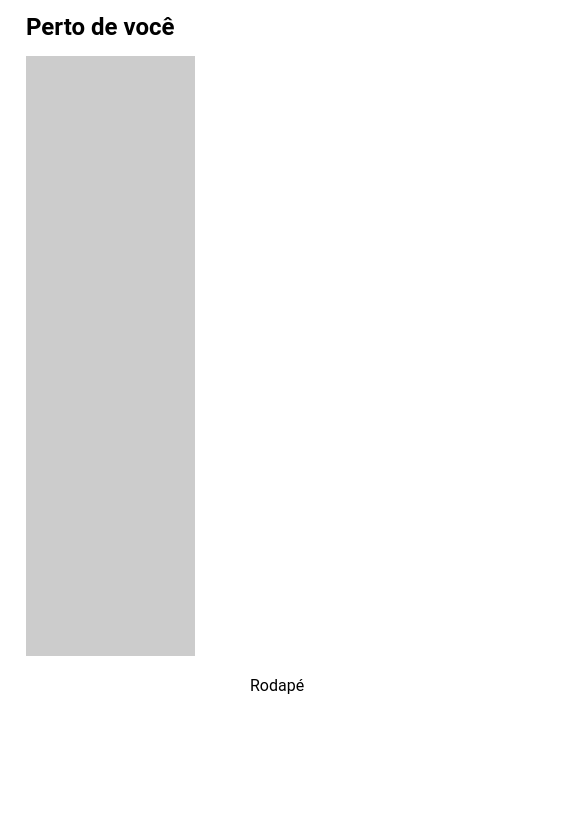
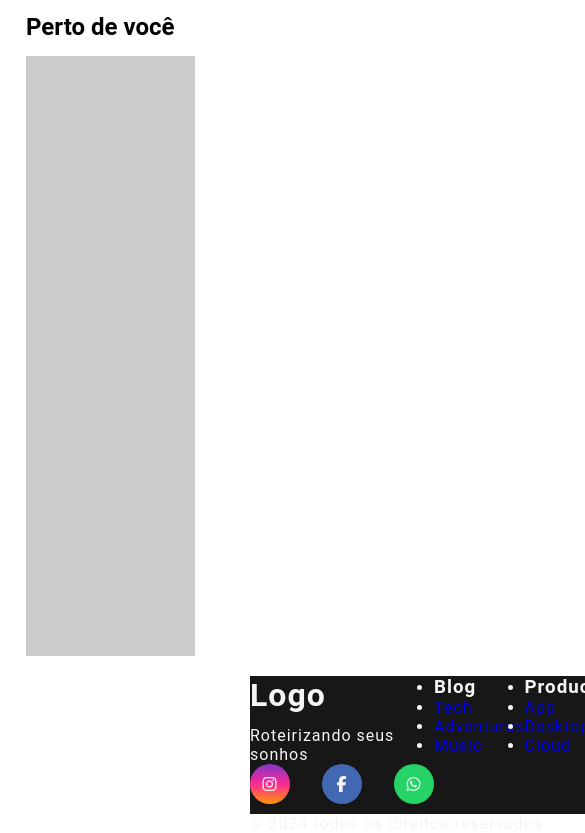
Before and after one commit to Daniiell99e/Projeto_integrador, a plain HTML site: page index.html in a window 390 px wide. Shown: the part 447-1280 px from the top of the page, 585 px wide, since content can reach past the window. Before the commit the page ends 1142 px from the top, so only its background shows below. Drawn offline with nearby package versions, Linux system fonts and the light colour scheme.

Commit message:
Início do código do footer
Primeiros passos no desenvolvimento do footer, criação do html feita, faltando estilizar e deixar responsivo

```diff
--- a/index.html
+++ b/index.html
@@ -190,11 +190,73 @@
             </section>
             </div>
         </main>
+        <script src="src/js/script.js"></script>
 
-        <script src="src/js/script.js"></script>
+        <link rel="stylesheet" href="https://cdnjs.cloudflare.com/ajax/libs/font-awesome/6.6.0/css/all.min.css" integrity="sha512-Kc323vGBEqzTmouAECnVceyQqyqdsSiqLQISBL29aUW4U/M7pSPA/gEUZQqv1cwx4OnYxTxve5UMg5GT6L4JJg==" crossorigin="anonymous" referrerpolicy="no-referrer" />
+
         <footer class="rodape">
-            Rodapé
-            <!--Teste de branch Marcos-->
+        <div id="footer_content">
+            <div id="footer_contacts">
+                <h1>Logo</h1>
+                <p>Roteirizando seus sonhos</p>
+                <div id="footer_social_media">
+                    <a href="#" class="footer-link" id="instagram">
+                        <i class="fa-brands fa-instagram"></i>
+                        </a>
+                    <a href="#" class="footer-link" id="facebook">
+                            <i class="fa-brands fa-facebook-f"></i>
+                        </a>
+                    <a href="#" class="footer-link" id="whatsapp">
+                            <i class="fa-brands fa-whatsapp"></i>
+                        </a>
+                </div>
+            </div>
+            <ul class="footer-list">
+                 <li>
+                    <h3>Blog</h3>
+                 </li>
+                 <li>
+                     <a href="#" class="footer-link">Tech</a>
+                 </li>
+                 <li>
+                    <a href="#" class="footer-link">Adventures</a>
+                </li>
+                <li>
+                    <a href="#" class="footer-link">Music</a>
+                </li>
+            </ul>
+            <ul class="footer-list">
+                <li>
+                   <h3>Products</h3>
+                </li>
+                <li>
+                    <a href="#" class="footer-link">App</a>
+                </li>
+                <li>
+                   <a href="#" class="footer-link">Desktop</a>
+               </li>
+               <li>
+                   <a href="#" class="footer-link">Cloud</a>
+               </li>
+           </ul>
+           <div id="footer_subscribe">
+            <h3>Subscribe</h3>
+            <p>
+                Se inscreva para receber as melhores notícias sobre viagens
+
+            </p>
+            <div id="input_group">
+                <input type="email" id="email">
+                <button>
+                    <i class="fa-regular fa-envelope"></i>
+                </button>
+            </div>
+           </div>
+        </div>
+        <div id="footer_copyright">
+            &#169
+            2024 todos os direitos reservados
+        </div>
         </footer>
 </body>
 </html>
--- a/src/css/styles.css
+++ b/src/css/styles.css
@@ -402,8 +402,59 @@ body{
     background-color: rgba(0, 0, 0, 0.2);
 }
 
+/* codigo Footer - inicio */
+:root{
+    --color-neutral-0: #0e0c0c;
+    --color-neutral-10: #171717;
+    --color-neutral-30: #a8a29e;
+    --color-neutral-40: #f5f5f5;
+
+    }
 .rodape{
     margin-left: 250px;
+    padding: 0;
+    box-sizing: border-box;
+    letter-spacing: 1px;
+}
+footer {
+    letter-spacing: 1px;
+    width: 100%;
+    color: var(--color-neutral-40) ;
+}
+.footer-link{
+    text-decoration: none;
+}
+#footer_content {
+    background-color: var(--color-neutral-10);
+    display: grid;
+    grid-template-columns: repeat(4,1fr);
+    padding: 3rem 3,5rem;
+}
+#footer_contacts h1 {
+    margin-bottom: 0.75rem;
+}
+#footer_social_media{
+    display: flex;
+    gap: 2rem;
+    margin-top: 1,5rem;
+}
+#footer_social_media .footer-link {
+    display: flex;
+    align-items: center;
+    justify-content: center;
+    height: 2.5rem;
+    width: 2.5rem;
+    color: var(--color-neutral-40);
+    border-radius: 50%;
+}
+#instagram {
+    background: linear-gradient(#7f37c9, #ff2992, #ff9807)
+}
+#facebook {
+    background-color: #4267b3;
+}
+#whatsapp {
+    background-color: #25d366;
 }
 
 /* codigo carousel- inicio */
```
